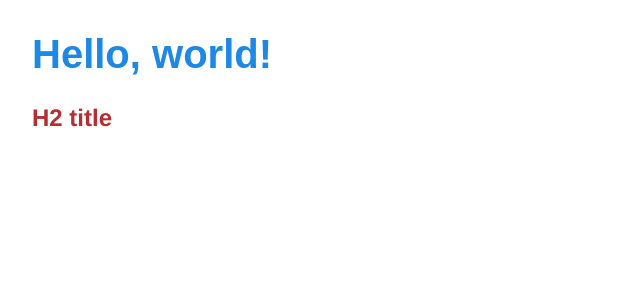
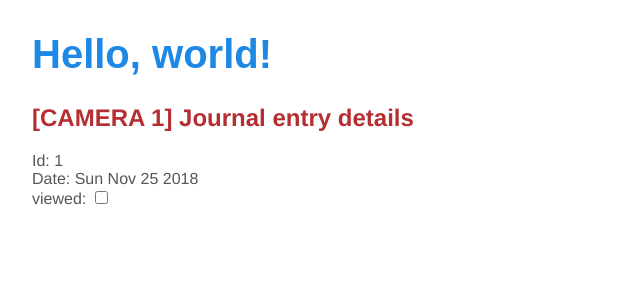
Before and after one commit to Gendalfion/angular-learning, an Angular app: page / in a window 1280 px wide. Shown: the top 300 px of the page, without its empty margins (0-640 px from the left). Built offline with nearby package versions, Linux system fonts and the light colour scheme.

Commit message:
property binding learning

```diff
--- a/src/app/app.component.html
+++ b/src/app/app.component.html
@@ -1,5 +1,5 @@
 <!--The content below is only a placeholder and can be replaced.-->
 <div>
   <h1>{{title}}</h1>
-  <h2>H2 title</h2>
+  <app-journal-entry></app-journal-entry>
 </div>
--- /dev/null
+++ b/src/app/classes/JournalEntry.ts
@@ -0,0 +1,6 @@
+export class JournalEntry {
+  id: String;
+  date: Date;
+  camera_name: String;
+  viewed = false;
+}
--- /dev/null
+++ b/src/app/journal-entry/journal-entry.component.html
@@ -0,0 +1,8 @@
+<h2>[{{entry.camera_name | uppercase}}] Journal entry details</h2>
+<div><span>Id:</span> {{entry.id}}</div>
+<div><span>Date:</span> {{formatDate()}}</div>
+<div>
+  <label>viewed:
+    <input [(ngModel)]="entry.viewed" type="checkbox">
+  </label>
+</div>
--- /dev/null
+++ b/src/app/journal-entry/journal-entry.component.ts
@@ -0,0 +1,27 @@
+import { Component, OnInit } from '@angular/core';
+import {JournalEntry} from '../classes/JournalEntry';
+
+@Component({
+  selector: 'app-journal-entry',
+  templateUrl: './journal-entry.component.html',
+  styleUrls: ['./journal-entry.component.css']
+})
+export class JournalEntryComponent implements OnInit {
+
+  private entry: JournalEntry = {
+    id: '1',
+    camera_name: 'Camera 1',
+    date: new Date(),
+    viewed: false
+  };
+
+  formatDate(): String {
+    return this.entry.date.toDateString();
+  }
+
+  constructor() { }
+
+  ngOnInit() {
+  }
+
+}
--- a/src/styles.css
+++ b/src/styles.css
@@ -16,7 +16,7 @@ body {
 }
 
 body, input[type="text"], button {
-  color: #888;
+  color: #565656;
   font-family: Cambria, Georgia, monospace;
 }
 
```
Also changed, not shown: src/app/app.module.ts (+6 -2 lines), src/app/journal-entry/journal-entry.component.css (added), 1 other file (tests, documents, lock files or other folders).
